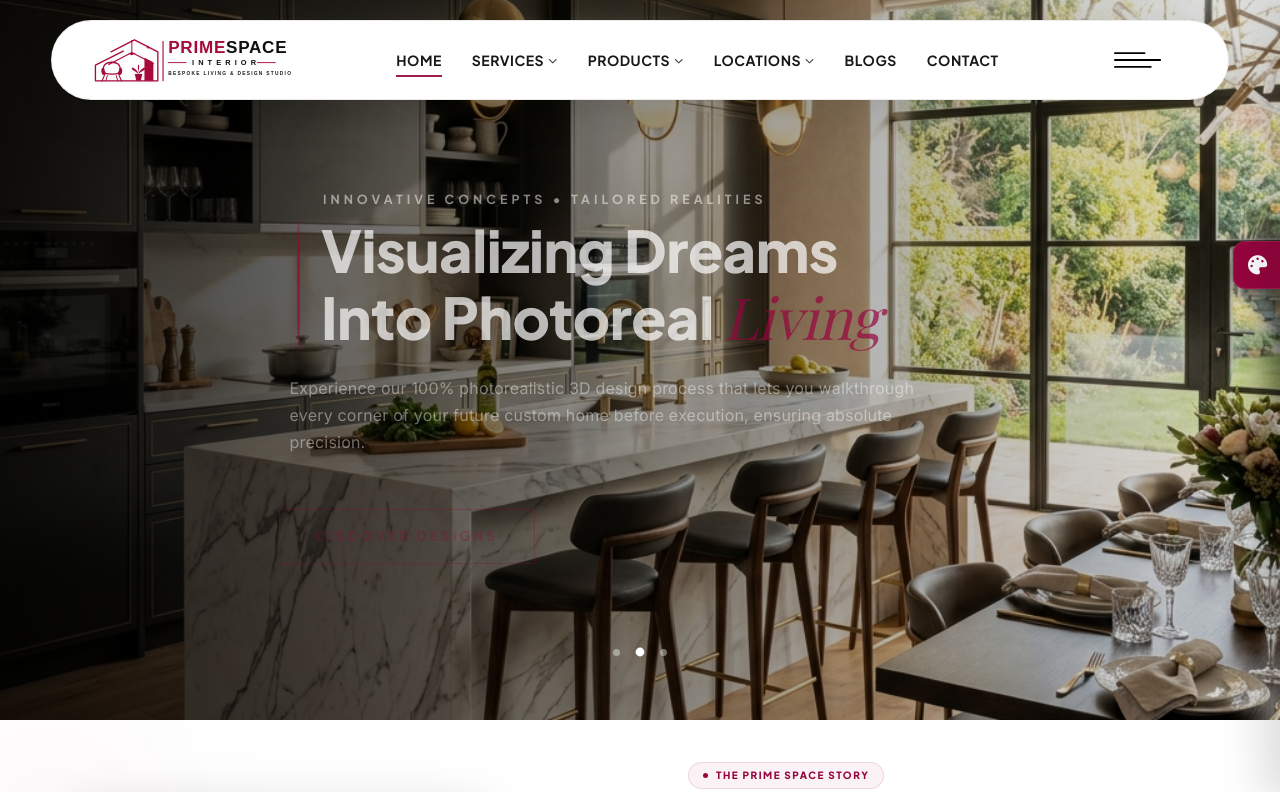
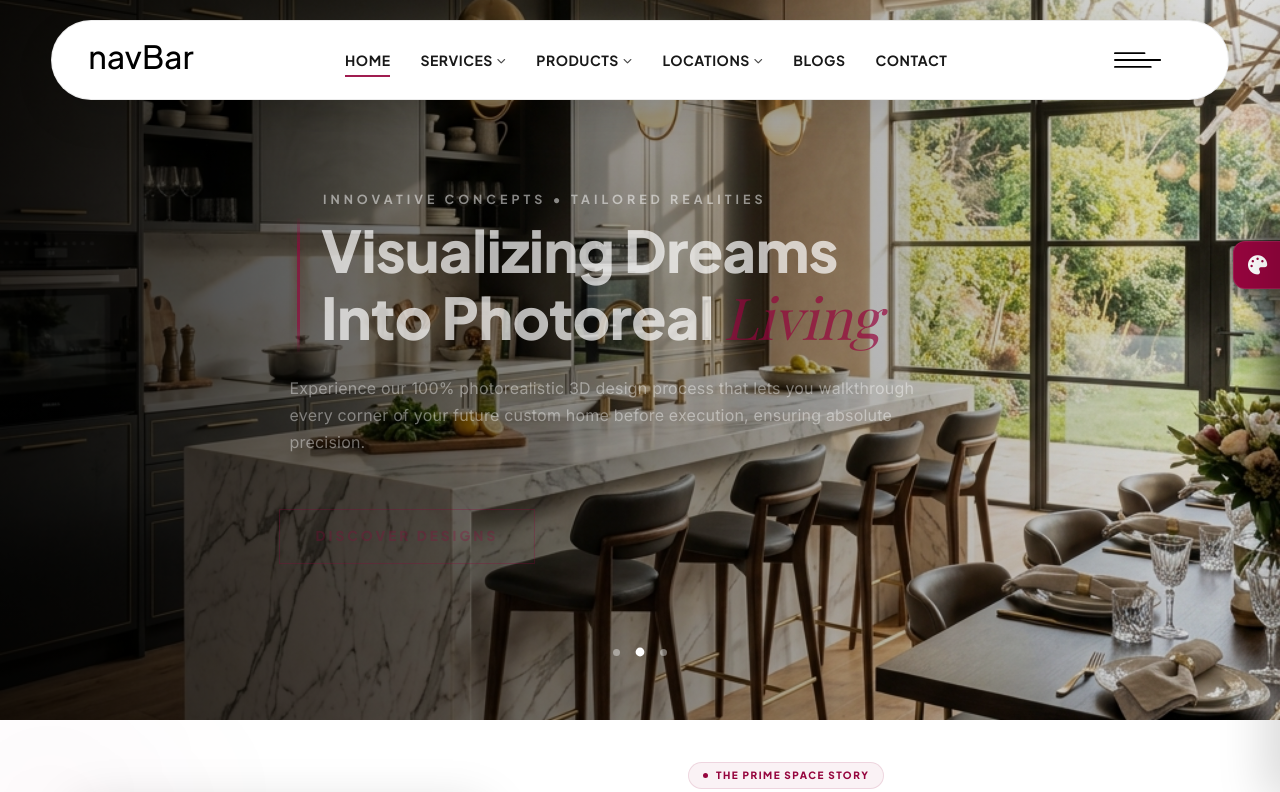
Before and after one commit to EDIGITALLAB/primespace-interior, an Angular app: page / in a window 1280 px wide. Shown: the top 792 px of the page. Built offline with nearby package versions, Linux system fonts and the light colour scheme; a web font is replaced by a local one.

Commit message:
test working or not

```diff
--- a/src/app/components/navbar/navbar.html
+++ b/src/app/components/navbar/navbar.html
@@ -7,7 +7,8 @@
 
         <!-- Left: Brand Logo -->
         <a class="navbar-brand m-0 d-flex align-items-center" href="#">
-          <img src="/BrandLogo.svg" alt="Prime Space Interior" class="navbar-logo-img">
+          <!-- <img src="/BrandLogo.svg" alt="Prime Space Interior" class="navbar-logo-img"> -->
+          <h2 class="text-black">navBar</h2>
 
         </a>
 
```
